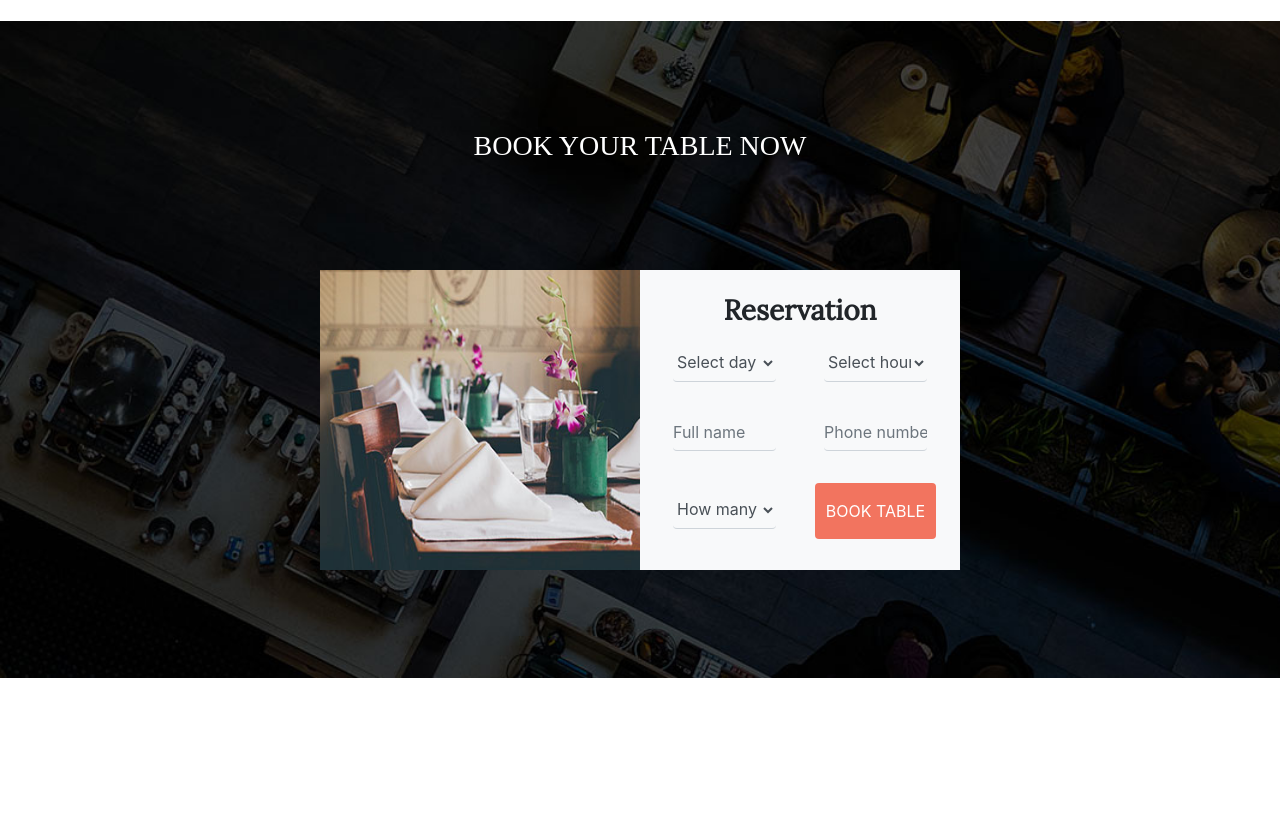
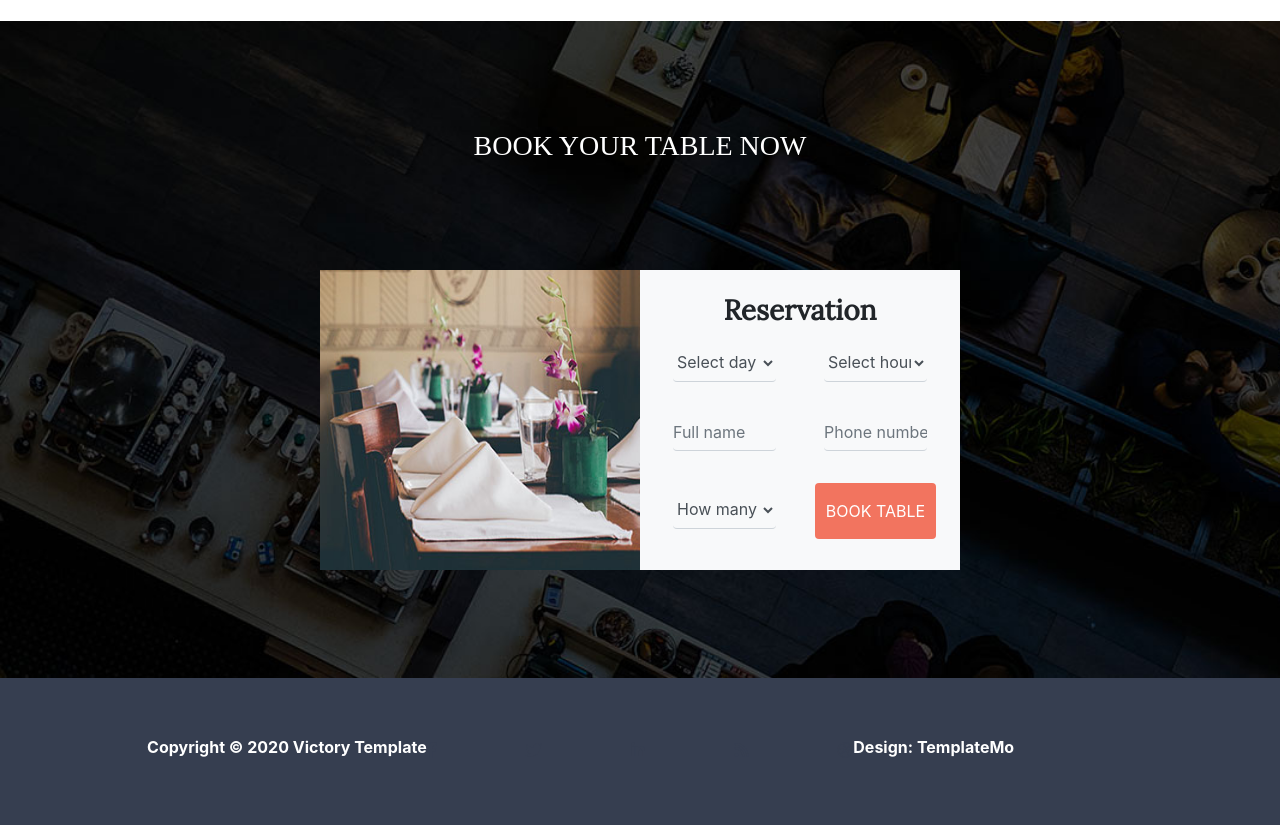
Before and after one commit to AlexisVS/alexis-loic_victory, a website: page index.html in a window 1280 px wide. Shown: the part 1658-2483 px from the top of the page. Before the commit the page ends 2336 px from the top, so only its background shows below. Drawn offline with nearby package versions, Linux system fonts and the light colour scheme; a web font is replaced by a local one.

Commit message:
footer LLt

```diff
--- a/index.html
+++ b/index.html
@@ -134,7 +134,9 @@
 
                         <form class="row" style="height: 90%;">
                             <div class="form-group col-12 col-sm-6 mb-0 px-4">
-                                <select class="form-control bg-transparent border-top-0 border-left-0 border-right-0 p-0" id="exampleFormControlSelect1">
+                                <select
+                                    class="form-control bg-transparent border-top-0 border-left-0 border-right-0 p-0"
+                                    id="exampleFormControlSelect1">
                                     <option>Select day</option>
                                     <option>Monday</option>
                                     <option>Tuesday</option>
@@ -147,7 +149,9 @@
                             </div>
 
                             <div class="form-group col-12 col-sm-6 mb-0 px-4">
-                                <select class="form-control bg-transparent border-top-0 border-left-0 border-right-0 p-0" id="exampleFormControlSelect1">
+                                <select
+                                    class="form-control bg-transparent border-top-0 border-left-0 border-right-0 p-0"
+                                    id="exampleFormControlSelect1">
                                     <option>Select hour</option>
                                     <option>9</option>
                                     <option>10</option>
@@ -164,17 +168,21 @@
                             </div>
 
                             <div class="form-group col-12 col-sm-6 mb-0 px-4">
-                                <input type="email" class="form-control bg-transparent border-top-0 border-left-0 border-right-0 p-0" id="exampleFormControlInput1"
-                                    placeholder="Full name">
+                                <input type="email"
+                                    class="form-control bg-transparent border-top-0 border-left-0 border-right-0 p-0"
+                                    id="exampleFormControlInput1" placeholder="Full name">
                             </div>
 
                             <div class="form-group col-12 col-sm-6 mb-0 px-4">
-                                <input type="email" class="form-control bg-transparent border-top-0 border-left-0 border-right-0 p-0" id="exampleFormControlInput1"
-                                    placeholder="Phone number">
+                                <input type="email"
+                                    class="form-control bg-transparent border-top-0 border-left-0 border-right-0 p-0"
+                                    id="exampleFormControlInput1" placeholder="Phone number">
                             </div>
 
                             <div class="form-group col-12 col-sm-6 mb-0 px-4 mt-2">
-                                <select class="form-control bg-transparent border-top-0 border-left-0 border-right-0 p-0" id="exampleFormControlSelect1">
+                                <select
+                                    class="form-control bg-transparent border-top-0 border-left-0 border-right-0 p-0"
+                                    id="exampleFormControlSelect1">
                                     <option>How many persons</option>
                                     <option>1</option>
                                     <option>2</option>
@@ -197,6 +205,45 @@
         </div>
     </section>
 
+
+    <!-- FOOTER -->
+    <footer class="_footer pt-11">
+        <div class="row m-0 p-0 _bg-footer py-6">
+            <div
+                class="col-12 p-0 col-xl-4 mb-7 mb-xl-0 d-flex justify-content-center justify-content-xl-end align-items-center">
+                <p class="text-white h6 font-weight-bold">Copyright © 2020 Victory Template</p>
+            </div>
+
+            <div class="col-12 p-0 col-xl-4">
+                <div class="d-flex justify-content-between _icon-footer-wrapper">
+                    <div class="_icon-footer">
+                        <i class="fab fa-facebook-f _color-footer"></i>
+                    </div>
+
+                    <div class="_icon-footer">
+                        <i class="fab fa-twitter _color-footer"></i>
+                    </div>
+
+                    <div class="_icon-footer">
+                        <i class="fab fa-linkedin-in _color-footer "></i>
+                    </div>
+
+                    <div class="_icon-footer">
+                        <i class="fas fa-rss _color-footer "></i>
+                    </div>
+
+                    <div class="_icon-footer">
+                        <i class="fab fa-dribbble _color-footer"></i>
+                    </div>
+                </div>
+            </div>
+            <div
+                class="col-12 col-xl-4 mt-8 mt-xl-0 p-0 d-flex justify-content-center justify-content-xl-start align-items-center">
+                <p class="text-white h6 font-weight-bold">Design: TemplateMo</p>
+            </div>
+        </div>
+    </footer>
+
     <!-- jquery -->
     <script src="./node_modules/jquery/dist/jquery.js"></script>
     <!-- bootstrap -->
--- a/src/sass/modules/_footer.sass
+++ b/src/sass/modules/_footer.sass
@@ -0,0 +1,12 @@
+._footer
+    ._icon-footer-wrapper
+        margin: 0 auto
+        width: 300px
+        ._icon-footer
+            background-color: white
+            width: 45px
+            height: 45px
+            border-radius: 100%
+            display: flex
+            justify-content: center
+            align-items: center
```
